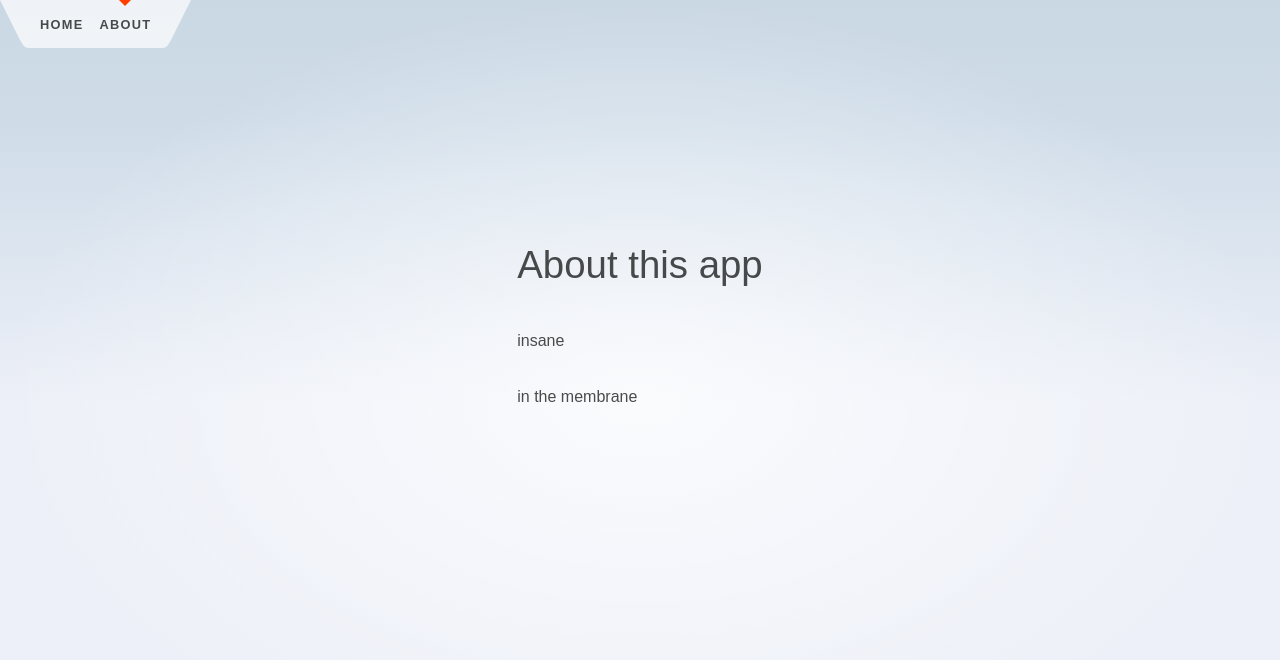
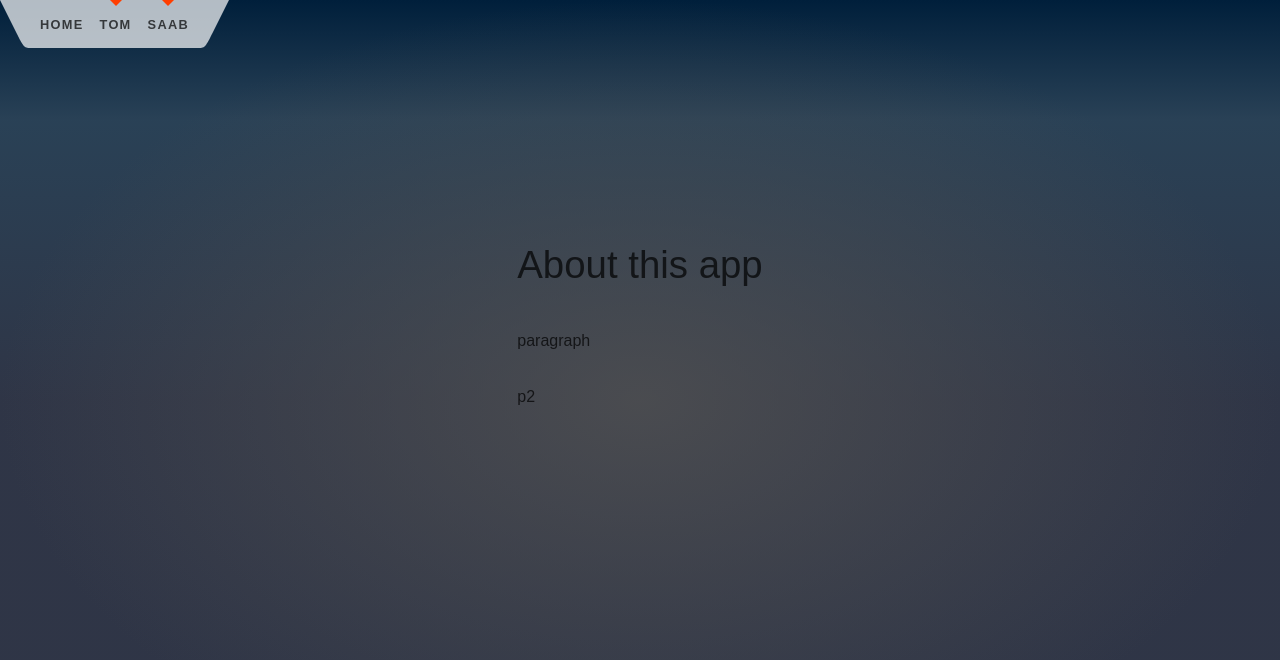
Before and after one commit to tomyrseth/loktet, a SvelteKit app: page /about in a window 1280 px wide. Shown: the top 660 px of the page. Built offline with nearby package versions, Linux system fonts and the light colour scheme.

Commit message:
darker background

```diff
--- a/src/routes/+page.svelte
+++ b/src/routes/+page.svelte
@@ -8,7 +8,7 @@
 
 <section>
 	<h1>
-		this is your godlike app
+		this is your app
 	</h1>
 </section>
 
--- a/src/routes/Header.svelte
+++ b/src/routes/Header.svelte
@@ -14,7 +14,10 @@
 				<a href="/">Home</a>
 			</li>
 			<li aria-current={$page.url.pathname === '/about' ? 'page' : undefined}>
-				<a href="/about">About</a>
+				<a href="/about">Tom</a>
+			</li>
+			<li aria-current={$page.url.pathname === '/about' ? 'page' : undefined}>
+				<a href="/about">Saab</a>
 			</li>
 		</ul>
 		<svg viewBox="0 0 2 3" aria-hidden="true">
--- a/src/routes/about/+page.svelte
+++ b/src/routes/about/+page.svelte
@@ -1,5 +1,5 @@
 <svelte:head>
-	<title>About</title>
+	<title>Tom</title>
 	<meta name="description" content="About this app" />
 </svelte:head>
 
@@ -7,10 +7,10 @@
 	<h1>About this app</h1>
 
 	<p>
-		insane
+		paragraph
 	</p>
 
 	<p>
-		in the membrane
+		p2
 	</p>
 </div>
--- a/src/routes/styles.css
+++ b/src/routes/styles.css
@@ -4,9 +4,9 @@
 	--font-body: Arial, -apple-system, BlinkMacSystemFont, 'Segoe UI', Roboto, Oxygen, Ubuntu,
 		Cantarell, 'Open Sans', 'Helvetica Neue', sans-serif;
 	--font-mono: 'Fira Mono', monospace;
-	--color-bg-0: rgb(202, 216, 228);
-	--color-bg-1: hsl(209, 36%, 86%);
-	--color-bg-2: hsl(224, 44%, 95%);
+	--color-bg-0: rgb(0, 31, 59);
+	--color-bg-1: hsl(208, 35%, 25%);
+	--color-bg-2: hsl(224, 20%, 23%);
 	--color-theme-1: #ff3e00;
 	--color-theme-2: #4075a6;
 	--color-text: rgba(0, 0, 0, 0.7);
@@ -24,7 +24,7 @@ body {
 	background-size: 100vw 100vh;
 	background-image: radial-gradient(
 			50% 50% at 50% 50%,
-			rgba(255, 255, 255, 0.75) 0%,
+			rgba(83, 83, 83, 0.75) 0%,
 			rgba(255, 255, 255, 0) 100%
 		),
 		linear-gradient(180deg, var(--color-bg-0) 0%, var(--color-bg-1) 15%, var(--color-bg-2) 50%);
```
